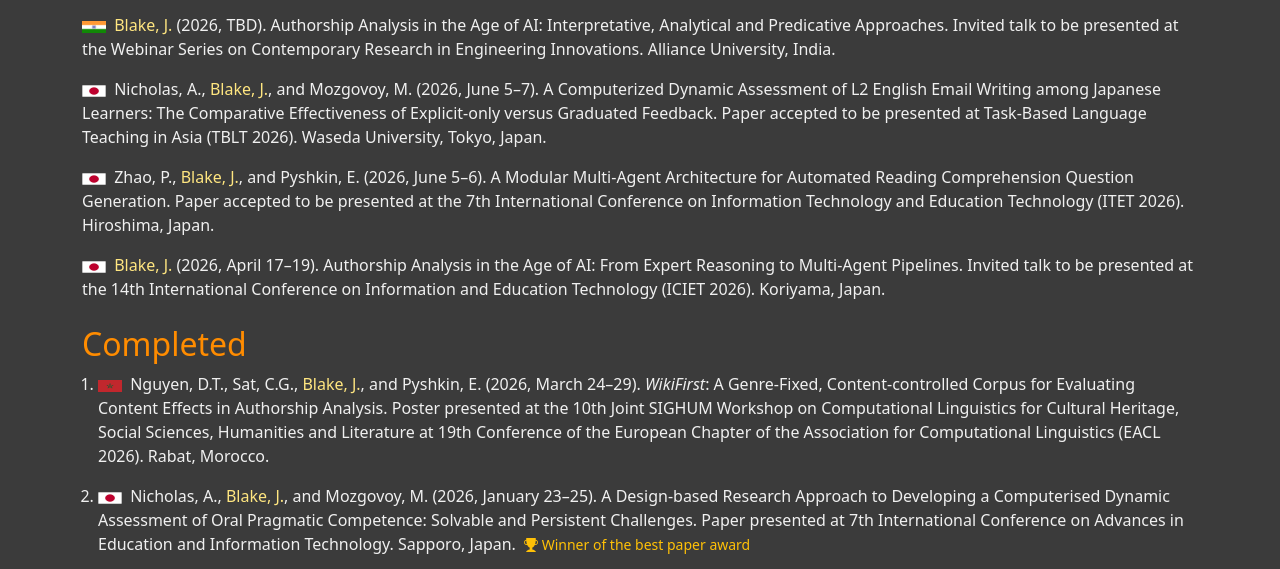
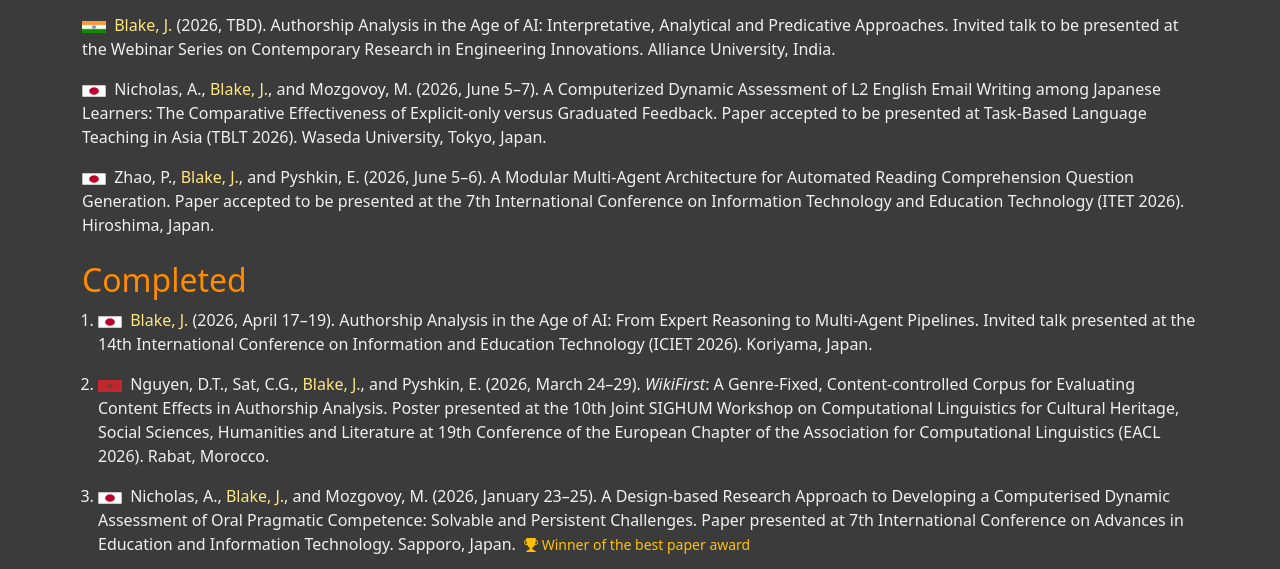
Before and after one commit to john6938/AstonTNT, an Eleventy site: page src/presentations/index.njk in a window 1280 px wide. Shown: the part 521-1090 px from the top of the page. Built offline with nearby package versions, Linux system fonts and the light colour scheme; Eleventy itself is replaced by a stand-in of ours; files that its build step writes are made by us from their sources.

Commit message:
Move ICIET 2026 talk to Completed; update wording to presented

```diff
--- a/src/presentations/index.njk
+++ b/src/presentations/index.njk
@@ -32,14 +32,14 @@ quote: '"If you are not willing to learn, no one can help you. If you are determ
       <img src="{{ '/assets/flags/Japan.jpg' | url }}" alt="Japan" width="24" height="12" class="me-1">
       Zhao, P., <span class="pub-author-self">Blake, J.</span>, and Pyshkin, E. (2026, June 5–6). A Modular Multi-Agent Architecture for Automated Reading Comprehension Question Generation. Paper accepted to be presented at the 7th International Conference on Information Technology and Education Technology (ITET 2026). Hiroshima, Japan.
     </li>
-    <li class="mb-3">
-      <img src="{{ '/assets/flags/Japan.jpg' | url }}" alt="Japan" width="24" height="12" class="me-1">
-      <span class="pub-author-self">Blake, J.</span> (2026, April 17–19). Authorship Analysis in the Age of AI: From Expert Reasoning to Multi-Agent Pipelines. Invited talk to be presented at the 14th International Conference on Information and Education Technology (ICIET 2026). Koriyama, Japan.
-    </li>
   </ul>
 
   <h2 class="mt-4">Completed</h2>
   <ol class="presentation-list ps-3">
+    <li class="mb-3">
+      <img src="{{ '/assets/flags/Japan.jpg' | url }}" alt="Japan" width="24" height="12" class="me-1">
+      <span class="pub-author-self">Blake, J.</span> (2026, April 17–19). Authorship Analysis in the Age of AI: From Expert Reasoning to Multi-Agent Pipelines. Invited talk presented at the 14th International Conference on Information and Education Technology (ICIET 2026). Koriyama, Japan.
+    </li>
     <li class="mb-3">
       <img src="{{ '/assets/flags/Morroco.png' | url }}" alt="Morocco" width="24" height="12" class="me-1">
       Nguyen, D.T., Sat, C.G., <span class="pub-author-self">Blake, J.</span>, and Pyshkin, E. (2026, March 24–29). <em>WikiFirst</em>: A Genre-Fixed, Content-controlled Corpus for Evaluating Content Effects in Authorship Analysis. Poster presented at the 10th Joint SIGHUM Workshop on Computational Linguistics for Cultural Heritage, Social Sciences, Humanities and Literature at 19th Conference of the European Chapter of the Association for Computational Linguistics (EACL 2026). Rabat, Morocco.
```
